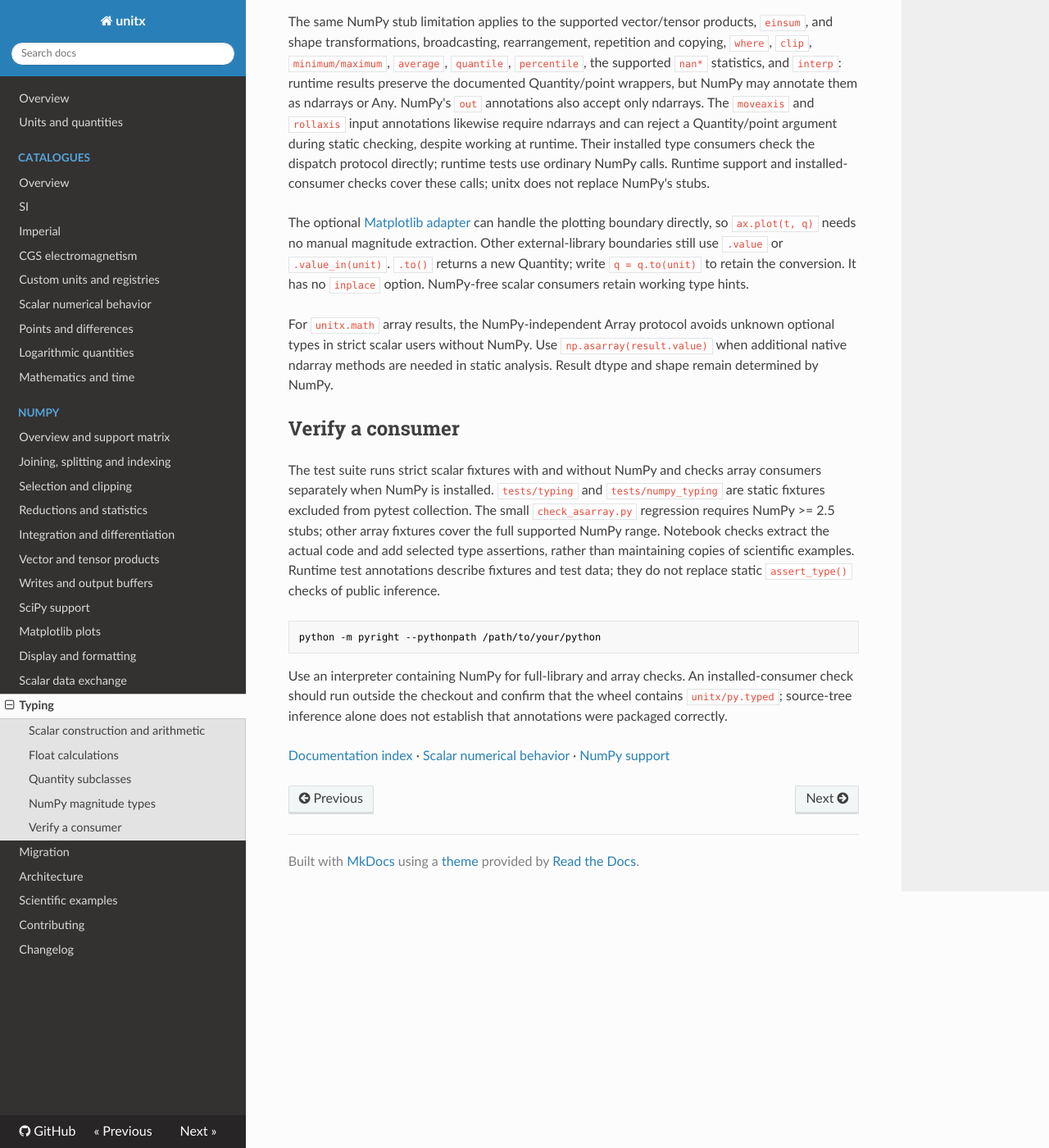
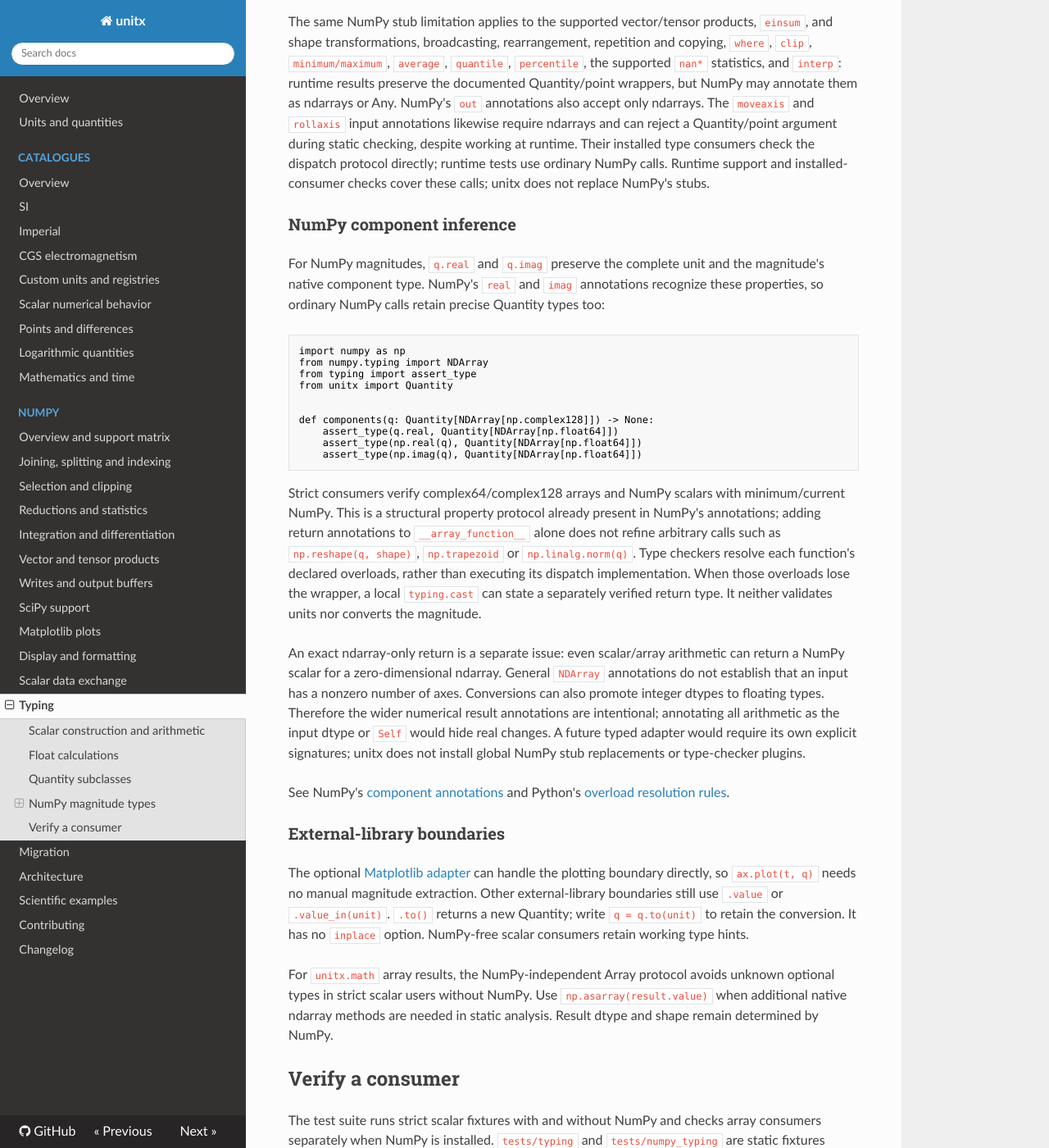
Before and after one commit to DaitTHU/unitx, an MkDocs documentation site: the page built from docs/typing.md, in a window 1280 px wide and 1400 px high, scrolled down 3116 px. Shown: the whole window at 82% size. Built offline with MkDocs 1.6.1, drawn with Linux system fonts in a browser that asks for light colours.

Commit message:
fix: preserve NumPy component quantity types

````diff
--- a/docs/typing.md
+++ b/docs/typing.md
@@ -167,6 +167,49 @@
 Runtime support and installed-consumer checks cover
 these calls; unitx does not replace NumPy's stubs.
 
+### NumPy component inference
+
+For NumPy magnitudes, `q.real` and `q.imag` preserve the complete unit and
+the magnitude's native component type. NumPy's `real` and `imag` annotations
+recognize these properties, so ordinary NumPy calls retain precise Quantity
+types too:
+
+```python
+import numpy as np
+from numpy.typing import NDArray
+from typing import assert_type
+from unitx import Quantity
+
+
+def components(q: Quantity[NDArray[np.complex128]]) -> None:
+    assert_type(q.real, Quantity[NDArray[np.float64]])
+    assert_type(np.real(q), Quantity[NDArray[np.float64]])
+    assert_type(np.imag(q), Quantity[NDArray[np.float64]])
+```
+
+Strict consumers verify complex64/complex128 arrays and NumPy scalars with
+minimum/current NumPy. This is a structural property protocol already present
+in NumPy's annotations; adding return annotations to `__array_function__` alone
+does not refine arbitrary calls such as `np.reshape(q, shape)`, `np.trapezoid`
+or `np.linalg.norm(q)`. Type checkers resolve each function's declared overloads,
+rather than executing its dispatch implementation. When those overloads lose
+the wrapper, a local `typing.cast` can state a separately verified return type.
+It neither validates units nor converts the magnitude.
+
+An exact ndarray-only return is a separate issue: even scalar/array arithmetic
+can return a NumPy scalar for a zero-dimensional ndarray. General `NDArray`
+annotations do not establish that an input has a nonzero number of axes.
+Conversions can also promote integer dtypes to floating types. Therefore the
+wider numerical result annotations are intentional; annotating all arithmetic
+as the input dtype or `Self` would hide real changes. A future typed adapter
+would require its own explicit signatures; unitx does not install global NumPy
+stub replacements or type-checker plugins.
+
+See NumPy's [component annotations](https://github.com/numpy/numpy/blob/v2.4.4/numpy/lib/_type_check_impl.pyi)
+and Python's [overload resolution rules](https://typing.python.org/en/latest/spec/overload.html).
+
+### External-library boundaries
+
 The optional [Matplotlib adapter](matplotlib.md) can handle the plotting
 boundary directly, so `ax.plot(t, q)` needs no manual magnitude extraction.
 Other external-library boundaries still use `.value` or `.value_in(unit)`.
````
Also changed, not shown: 4 other files.
